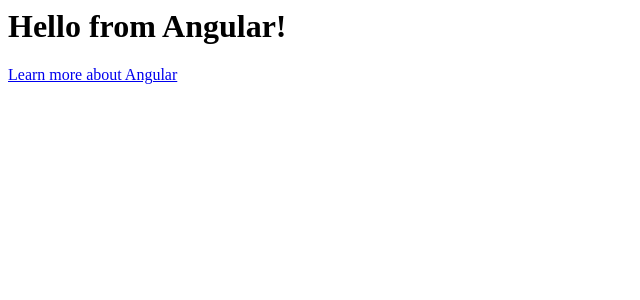
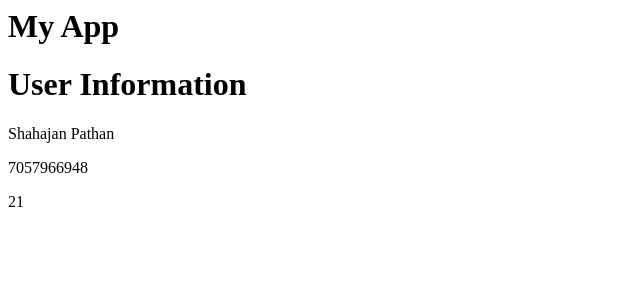
Before and after one commit to shahajan4617/hero-app, an Angular app: page / in a window 1280 px wide. Shown: the top 300 px of the page, without its empty margins (0-640 px from the left). Built offline with nearby package versions, Linux system fonts and the light colour scheme.

Commit message:
3 files modified

```diff
--- a/src/app/app.component.html
+++ b/src/app/app.component.html
@@ -1,3 +1,5 @@
-<p>
-app works!
-</p>
+<h1>{{title}}</h1>
+<h1>User Information</h1>
+<p>{{ username }}</p>
+<p>{{ mobile }}</p>
+<p>{{ age }}</p>
--- a/src/app/app.component.ts
+++ b/src/app/app.component.ts
@@ -7,6 +7,12 @@
   styleUrls: ['./app.component.css'],
 })
 export class AppComponent implements OnInit {
+  title: string = 'My App';
+
+  username: string = 'Shahajan Pathan';
+  mobile: string = '7057966948';
+  age: number = 21;
+
   constructor() {}
 
   ngOnInit() {}
--- a/src/main.ts
+++ b/src/main.ts
@@ -8,11 +8,7 @@
   selector: 'my-app',
   standalone: true,
   imports: [CommonModule, AppComponent],
-  template: `
-    <h1>Hello from {{name}}!</h1>
-    <a target="_blank" href="https://angular.io/start">
-      Learn more about Angular
-    </a>
+  template: `<app-app></app-app>
   `,
 })
 export class App {
```
